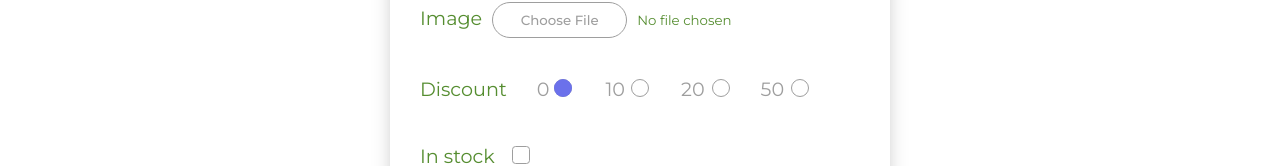
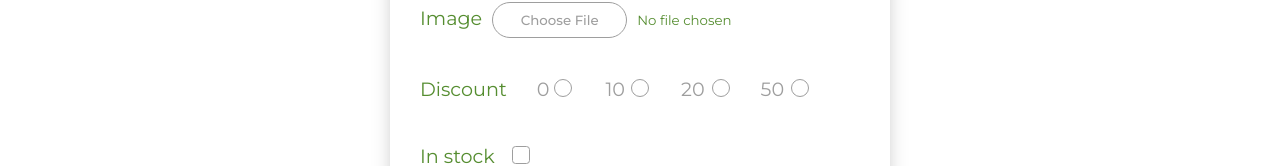
Before and after one commit to YuMentsel/react-rss, a React (Vite) app: page /form in a window 1280 px wide. Shown: the part 349-515 px from the top of the page. Built offline with nearby package versions, Linux system fonts and the light colour scheme.

Commit message:
fix: fix input validation

```diff
--- a/src/components/Form/Form.scss
+++ b/src/components/Form/Form.scss
@@ -132,7 +132,8 @@
     position: absolute;
     top: 35px;
     font-size: 0.78em;
-    &.stock {
+    &.stock,
+    &.fieldset {
       top: 28px;
     }
   }
--- a/src/components/Form/Form.tsx
+++ b/src/components/Form/Form.tsx
@@ -1,6 +1,7 @@
 import React from 'react';
 import { FormAddProps, FormState, NewFormCard, Errors } from '../../types/types';
 import { types, discount } from '../../data/data';
+import { BooleanValue } from '../../types/enums';
 
 class Form extends React.Component<FormAddProps> {
   form = React.createRef<HTMLFormElement>();
@@ -23,7 +24,7 @@ class Form extends React.Component<FormAddProps> {
     const typeValue = this.type.current?.value ?? '';
     const dateValue = this.date.current?.value ?? '';
     const discountValue = this.getDiscountValue();
-    const stockValue = this.stock?.current?.checked ? 'yes' : 'no';
+    const stockValue = this.stock?.current?.checked ? BooleanValue.Yes : '';
     const imageValue = this.image.current?.files?.[0];
 
     const card = {
@@ -47,26 +48,28 @@ class Form extends React.Component<FormAddProps> {
   }
 
   getDiscountValue() {
-    if (!this.discount.current) return '0';
+    if (!this.discount.current) return '';
     const inputs = [...this.discount.current.children].map(
       (child) => child.lastChild as HTMLInputElement
     );
-    return inputs.find((input) => input.checked)?.value || '0';
+    return inputs.find((input) => input.checked)?.value ?? '';
   }
 
   validateForm = (card: NewFormCard) => {
-    const { title, type, date, stock, image } = card;
+    const { title, type, date, discount, stock, image } = card;
 
     const errors: Errors = {};
 
     if (title.length < 3) errors.title = 'Enter minimum 3 characters.';
-    if (!type.length) errors.type = 'Select a card type.';
+    if (!type.length) errors.type = 'Choose a card type.';
 
     if (!(new Date(date) > new Date())) {
       errors.date = 'Select the delivery date not earlier than tomorrow.';
     }
 
-    if (stock === 'no') errors.stock = 'Confirm stock status.';
+    if (!discount) errors.discount = 'Choose a discount size.';
+
+    if (!stock) errors.stock = 'Confirm stock status.';
     if (!image.length) errors.image = 'Add an image.';
 
     this.setState({ errors: errors });
@@ -126,7 +129,7 @@ class Form extends React.Component<FormAddProps> {
             <input
               className="form__img-input"
               type="file"
-              accept=".jpg, .jpeg, .png"
+              accept="image/*"
               ref={this.image}
               onFocus={() => this.handleFocus('image')}
             />
@@ -134,15 +137,22 @@ class Form extends React.Component<FormAddProps> {
           <div className="form__error">{this.state.errors.image ?? ''}</div>
         </div>
 
-        <fieldset ref={this.discount} className="form__fieldset">
+        <div className="form__wrapper">
+          <fieldset
+            ref={this.discount}
+            className="form__fieldset"
+            onFocus={() => this.handleFocus('discount')}
+          >
             <label className="form__title">Discount</label>
             {discount.map((val) => (
               <label className="form__label" key={val}>
                 {val}
-              <input type="radio" name="discount" value={val} defaultChecked={val === 0} />
+                <input type="radio" name="discount" value={val} />
               </label>
             ))}
           </fieldset>
+          <div className="form__error fieldset">{this.state.errors.discount ?? ''}</div>
+        </div>
 
         <div className="form__wrapper">
           <label className="form__title">
--- /dev/null
+++ b/src/types/enums.ts
@@ -0,0 +1,3 @@
+export enum BooleanValue {
+  Yes = 'yes',
+}
```
Also changed, not shown: 1 other file (tests, documents, lock files or other folders). Lines whose indentation alone changed are shown as unchanged.
